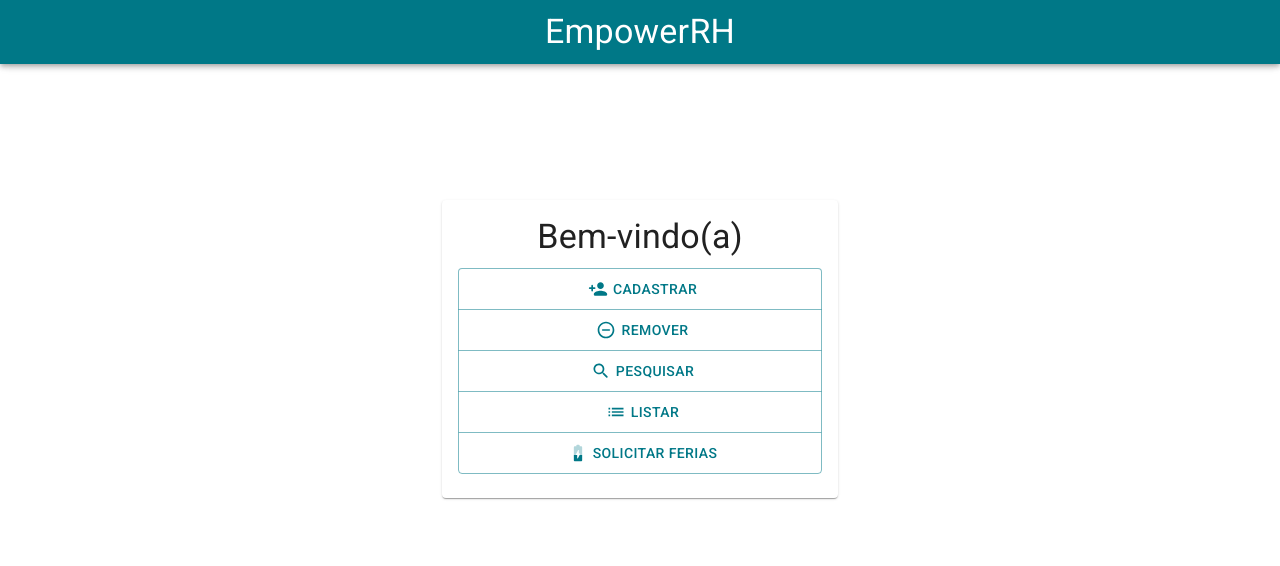
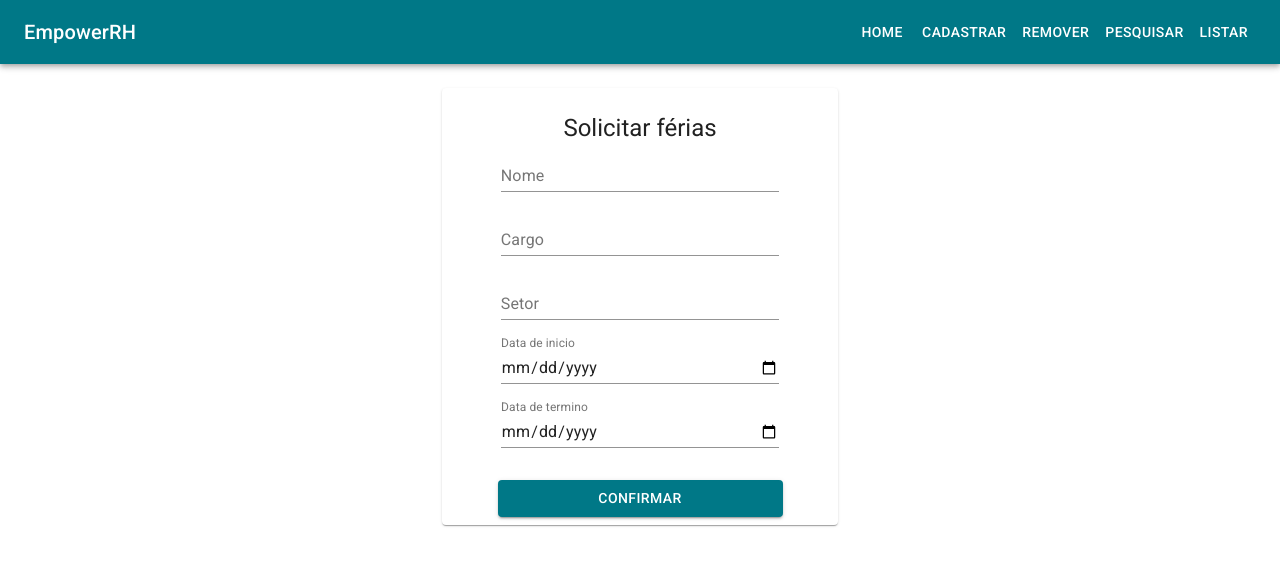
Before and after one commit to LeoDallago/EmpowerRH-react, a React (Create React App) app: page /ferias in a window 1280 px wide. Shown: the top 566 px of the page. Built offline with nearby package versions, Linux system fonts and the light colour scheme.

Commit message:
criando pagina solicitar ferias

```diff
--- a/src/App.js
+++ b/src/App.js
@@ -11,6 +11,7 @@ import Cadastro from './Pages/Cadastro';
 import Remover from './Pages/Remover';
 import Pesquisar from './Pages/Pesquisa';
 import Listar from './Pages/Listar';
+import Ferias from './Pages/Ferias'
 
 function App() {
 
@@ -18,6 +19,9 @@ function App() {
     <div>
       <Router>
         <Switch>
+          <Route path='/ferias'>
+            <Ferias />
+          </Route>
           <Route path='/listar'>
             <Listar />
           </Route>
--- /dev/null
+++ b/src/Pages/Ferias.js
@@ -0,0 +1,58 @@
+import React, { useState } from "react";
+
+import Header from "../Partials/Header";
+
+import {
+    Container,
+    TextField,
+    Typography,
+    Button,
+    makeStyles,
+    Card,
+    CardContent
+} from "@material-ui/core";
+
+const useStyles = makeStyles((theme) => ({
+    card: {
+        padding: theme.spacing(1),
+        textAlign: 'center',
+    },
+    textfield: {
+        marginBottom: theme.spacing(2),
+        width: '80%',
+    },
+    button: {
+        width: '75%',
+    },
+}))
+
+const Ferias = () => {
+
+    const classes = useStyles()
+
+    return (
+        <div>
+            <Header />
+            <Container maxWidth='xs'>
+                <Card className={classes.card}>
+                    <CardContent >
+                        <Typography variant="h5">Solicitar férias</Typography>
+
+                        <TextField id="standard-basic" label="Nome" name="name" className={classes.textfield} />
+                        <TextField id="standard-basic" label="Cargo" name="name" className={classes.textfield} />
+                        <TextField id="standard-basic" label="Setor" name="name" className={classes.textfield} />
+
+                        <TextField id="data-inicial" label='Data de inicio' type="date" className={classes.textfield} InputLabelProps={{ shrink: true }} />
+                        <TextField id="data-inicial" label='Data de termino' type="date" className={classes.textfield} InputLabelProps={{ shrink: true }} />
+
+
+                    </CardContent>
+                    <Button variant="contained" color="primary" className={classes.button}>Confirmar</Button>
+
+                </Card>
+            </Container>
+        </div>
+    )
+}
+
+export default Ferias
--- a/src/Pages/Home.js
+++ b/src/Pages/Home.js
@@ -42,7 +42,6 @@ const useStyles = makeStyles(() => ({
     }
 }))
 const Home = () => {
-    const [open, setOpen] = useState(false)
     const classes = useStyles()
     const history = useHistory()
 
@@ -50,13 +49,6 @@ const Home = () => {
         history.push(route)
     }
 
-    const toggleOpen = () => {
-        setOpen(true)
-    }
-
-    const toggleClose = () => {
-        setOpen(false)
-    }
     return (
         <div>
             <AppBar>
@@ -92,26 +84,12 @@ const Home = () => {
                             <Button onClick={() => togglePage('/listar')}>
                                 <ListOutlinedIcon fontSize="small" className={classes.icon} />  Listar
                             </Button>
-                            <Button onClick={toggleOpen}>
+                            <Button onClick={() => togglePage('/ferias')}>
                                 <BatteryCharging30RoundedIcon fontSize="small" className={classes.icon} />  Solicitar ferias
                             </Button>
                         </ButtonGroup>
                     </CardContent>
                 </Card>
-
-
-                <Dialog
-                    open={open}
-                    onClose={toggleClose}
-                >
-                    <DialogTitle>Aviso!</DialogTitle>
-                    <DialogContentText variant="body2">
-                        Pagina não disponivel
-                    </DialogContentText>
-                    <DialogActions>
-                        <Button variant="contained" color="primary" onClick={toggleClose}>Ok</Button>
-                    </DialogActions>
-                </Dialog>
             </Container>
         </div >
     )
```
